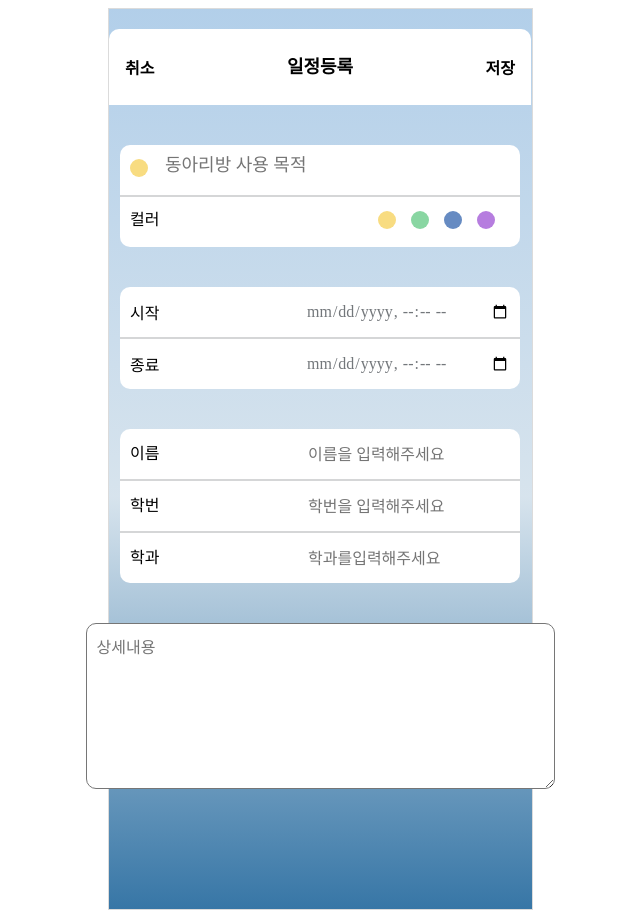
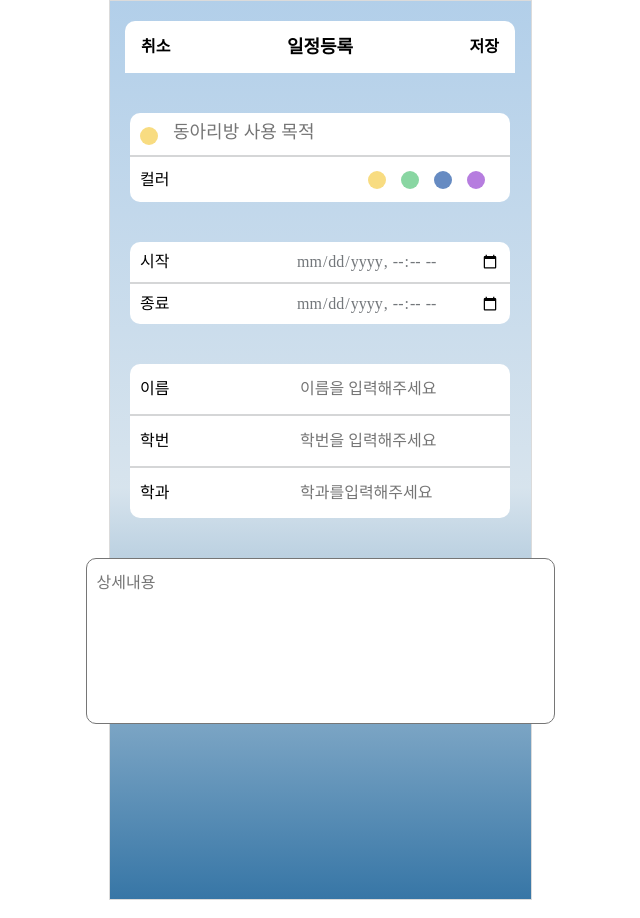
Before and after one commit to HUHS-ReactStudy/huhs-reservation-frontend, a React (Create React App) app: page / in a window 1280 px wide. Shown: the whole page, without its empty margins (320-960 px from the left). Built offline with nearby package versions, Linux system fonts and the light colour scheme.

Commit message:
틀제작(기초)

```diff
--- a/package.json
+++ b/package.json
@@ -7,6 +7,7 @@
     "@testing-library/react": "^13.2.0",
     "@testing-library/user-event": "^13.5.0",
     "axios": "^0.27.2",
+    "eslint-plugin-prettier": "^4.0.0",
     "prettier": "^2.6.2",
     "react": "^18.1.0",
     "react-dom": "^18.1.0",
--- a/src/App.js
+++ b/src/App.js
@@ -1,4 +1,3 @@
-/* eslint-disable */
 import Schedule from './components/scheduleBody';
 import React from 'react';
 import GlobalStyle from './styles/GlobalStyle';
@@ -6,7 +5,7 @@ import GlobalStyle from './styles/GlobalStyle';
 function App() {
   return (
     <div className="App">
-      {/* <GlobalStyle /> */}
+      <GlobalStyle />
       <Schedule />
     </div>
   );
--- a/src/components/firstContentBox.jsx
+++ b/src/components/firstContentBox.jsx
@@ -40,7 +40,6 @@ const GroupBox = styled.div`
   align-items: flex-start;
   padding: 10px;
   width: 380px;
-  height: 30px;
   background: #ffffff;
 
   /* Inside auto layout */
--- a/src/components/secondContentBox.jsx
+++ b/src/components/secondContentBox.jsx
@@ -1,4 +1,3 @@
-/* eslint-disable */
 import styled from 'styled-components';
 import { memo } from 'react';
 
@@ -11,7 +10,6 @@ const GroupBox = styled.div`
   align-items: center;
   padding: 10px;
   width: 380px;
-  height: 30px;
   background: #ffffff;
   justify-content: space-between;
   /* Inside auto layout */
--- a/src/components/thirdContentBox.jsx
+++ b/src/components/thirdContentBox.jsx
@@ -11,6 +11,7 @@ const TotalBox = styled.div`
     font-size: 16px;
     padding: 10px;
     outline: none;
+    resize: none;
   }
 `;
 
@@ -19,7 +20,6 @@ const GroupBox = styled.div`
   align-items: flex-start;
   padding: 10px;
   width: 380px;
-  height: 30px;
   background: #ffffff;
   justify-content: space-between;
 
@@ -30,7 +30,6 @@ const GroupBox = styled.div`
   flex-grow: 0;
 
   & span {
-    font-family: 'Noto Sans KR';
     font-style: normal;
     font-weight: 400;
     font-size: 16px;
--- a/src/styles/GlobalStyle.js
+++ b/src/styles/GlobalStyle.js
@@ -1,4 +1,3 @@
-/* eslint-disable */
 import { createGlobalStyle } from 'styled-components';
 import reset from 'styled-reset';
 import NotoSansThin from '../styles/fonts/NotoSansKR-Thin.otf';
@@ -80,9 +79,6 @@ button{
     border:none;
     cursor:pointer;
 }
-
-
-
 `;
 
 export default GlobalStyle;
```
Also changed, not shown: .eslintrc.js, 1 other file (tests, documents, lock files or other folders).
